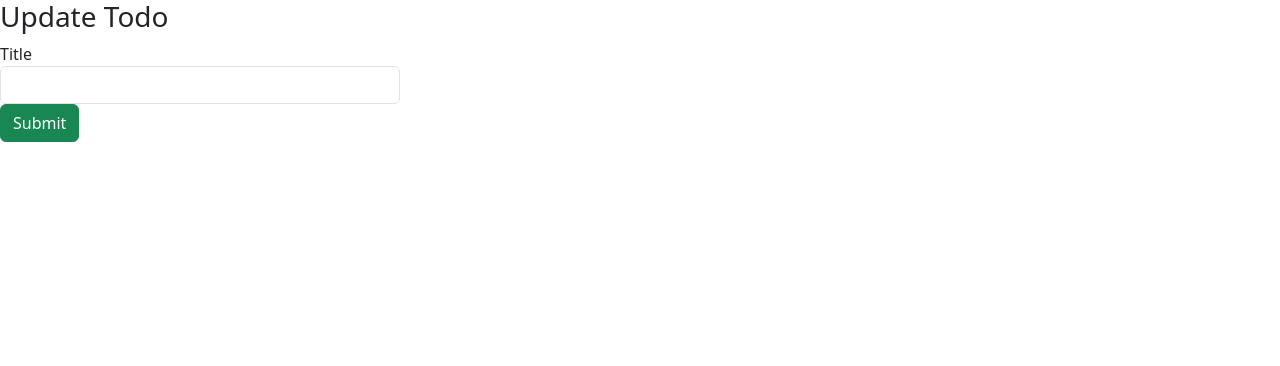
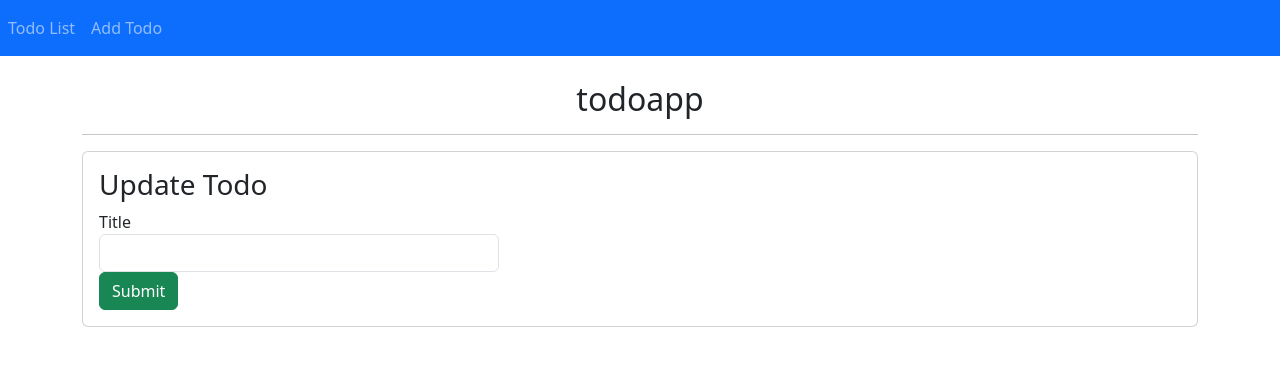
Before and after one commit to dalaouipro/todo-UI, an Angular app: page /update in a window 1280 px wide. Shown: the top 366 px of the page. Built offline with nearby package versions, Linux system fonts and the light colour scheme.

Commit message:
modified:   src/app/app.component.html 	modified:   src/app/service/http-client.service.ts 	modified:   src/app/todo-update/todo-update.component.ts 	modified:   src/app/todo/todo.component.html 	modified:   src/app/todo/todo.component.ts

```diff
--- a/src/app/app.component.html
+++ b/src/app/app.component.html
@@ -1 +1,21 @@
-<router-outlet></router-outlet>
+<nav class="navbar navbar-expand-sm bg-primary navbar-dark">
+	<!-- Links -->
+	<ul class="navbar-nav">
+	  <li class="nav-item">
+		  <a routerLink="todos" class="nav-link" routerLinkActive="active">Todo List</a>
+	  </li>
+	  <li class="nav-item">
+		  <a routerLink="add" class="nav-link" routerLinkActive="active">Add Todo</a>
+	  </li>
+	</ul>
+  </nav>
+  <div class="container">
+	<br>
+	<h2 style="text-align: center;">{{title}}</h2>
+	<hr>
+	<div class="card">
+	  <div class="card-body">
+	<router-outlet></router-outlet>
+	  </div>
+	</div>
+  </div>
--- a/src/app/service/http-client.service.ts
+++ b/src/app/service/http-client.service.ts
@@ -9,12 +9,14 @@ import { Todo } from 'app/models/Todo';
 export class HttpClientService {
   constructor(private http:HttpClient) { }
 
-  getTodos(): Observable<any> { return this.http.post('http://localhost:8080/listTodos', null); }
 
-  createTodo(title:string): Observable<Object> { return this.http.post<Todo>('http://localhost:8080/createTodo', title);}
-  findTodo(id:number): Observable<Object> { return this.http.post<Todo>('http://localhost:8080/findTodo', id);}
-  updateTodo(id:number, title:string): Observable<Object> { return this.http.post<Todo>('http://localhost:8080/findTodo', {id, title});}
-  deleteTodo(id: number): Observable<Object> { return this.http.post<Todo>('http://localhost:8080/deleteTodo', id);}
-  markTodoCompleted(id: number): Observable<Object> { return this.http.post<Todo>('http://localhost:8080/markTodoCompleted', id);}
-  markTodoUncompleted(id: number): Observable<Object> { return this.http.post<Todo>('http://localhost:8080/markTodoUncompleted', id);}
+  private baseUrl = 'http://localhost:8080/api/v1';
+
+  getTodos(): Observable<any> { return this.http.get(`${this.baseUrl}/listTodos`); }
+  findTodo(id:number): Observable<Object> { return this.http.get<Todo>(`${this.baseUrl}/findTodo/${id}`);}
+  createTodo(title:string): Observable<Object> { return this.http.post<Todo>(`${this.baseUrl}/createTodo`,title);}
+  updateTodo(id:number, title:string): Observable<Object> { return this.http.put<Todo>(`${this.baseUrl}/findTodo/${id}`, title);}
+  deleteTodo(id: number): Observable<Object> { return this.http.delete<Todo>(`${this.baseUrl}/deleteTodo/${id}`);}
+  markTodoCompleted(id: number): Observable<Object> { return this.http.put<Todo>(`${this.baseUrl}/markTodoCompleted/${id}`, null);}
+  markTodoUncompleted(id: number): Observable<Object> { return this.http.put<Todo>(`${this.baseUrl}/markTodoUncompleted/${id}`, null);}
 }
--- a/src/app/todo-update/todo-update.component.ts
+++ b/src/app/todo-update/todo-update.component.ts
@@ -15,16 +15,16 @@ export class TodoUpdateComponent {
     // this.id = this.router.getCurrentNavigation()?.extras.state?.['id'];
   }
   ngOnInit(){
-    // this.route.queryParams.subscribe({
-    //   next : params => {
-    //     console.log(params);
-    //     this.id=params['id'];
-    //     this.title=params['title'];
-    //   }
-    // })
-    this.id=history.state['id']
-    console.log(this.id);
-    console.log(this.title);
+    this.route.queryParams.subscribe({
+      next : params => {
+        console.log(params);
+        this.id=params['id'];
+        this.title=params['title'];
+      }
+    })
+    // this.id=history.state['id']
+    // console.log(this.id);
+    // console.log(this.title);
   }
 
 
--- a/src/app/todo/todo.component.html
+++ b/src/app/todo/todo.component.html
@@ -25,7 +25,7 @@
 				<td>{{todo.title}}</td>
 				<td>{{todo.complete ? 'Yes' : 'No' }}</td>
 				<td><button (click)="switchComplete(todo)" class="btn btn-success">(Un)Complete</button></td>
-				<td><button (click)="findTodo(todo.id)" class="btn btn-success">find</button></td>
+				<td><button (click)="findTodo(todo.id, todo.title)" class="btn btn-success">update</button></td>
 				<td><button (click)="deleteTodo(todo.id)" class="btn btn-danger">Delete</button></td>
 			  </tr>
 			</tbody>
--- a/src/app/todo/todo.component.ts
+++ b/src/app/todo/todo.component.ts
@@ -21,7 +21,6 @@ export class TodoComponent implements OnInit {
 
   reloadData() {
     this.todos = this.service.getTodos();
-    console.log(this.todos);
   }
 
 
@@ -35,8 +34,8 @@ export class TodoComponent implements OnInit {
     });
   }
 
-  findTodo(id:number) {
-    this.router.navigate(['/update'], {state : {id : id}});
+  findTodo(id:number, title:string) {
+    this.router.navigate(['/update'], { queryParams: { id: id, title:title } });
   }
 
   switchComplete(todo: Todo) {
```
